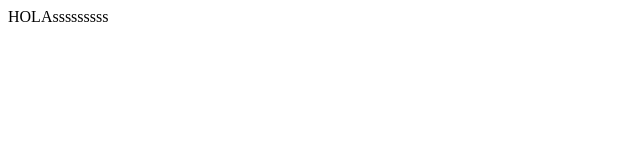
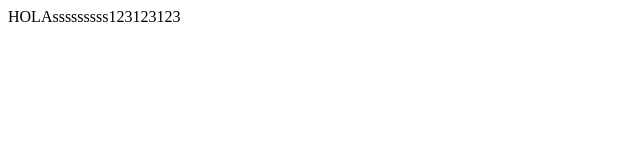
Before and after one commit to D-ave-code/D-ave-code.github.io, a plain HTML site: page index.html in a window 1280 px wide. Shown: the whole page, without its empty margins (0-640 px from the left). Drawn offline with Linux system fonts and the light colour scheme.

Commit message:
Update index.html

```diff
--- a/index.html
+++ b/index.html
@@ -7,6 +7,6 @@
     <title>Document</title>
 </head>
 <body>
-    HOLAsssssssss
+    HOLAsssssssss123123123
 </body>
 </html>
```
